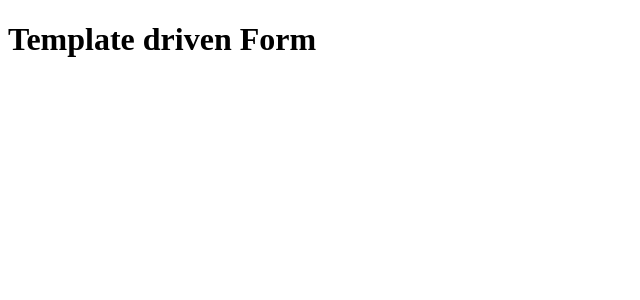
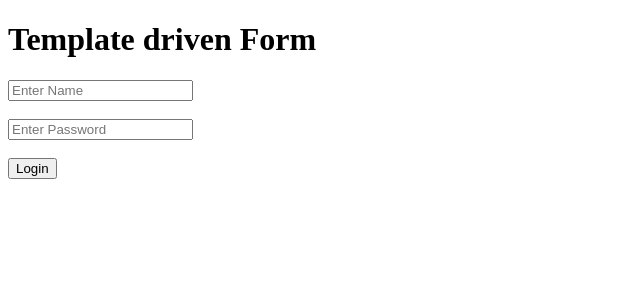
Before and after one commit to Adrion10/Angular_lesons, an Angular app in the folder angular-lessons/Form/: page / in a window 1280 px wide. Shown: the top 300 px of the page, without its empty margins (0-640 px from the left). Built offline with nearby package versions, Linux system fonts and the light colour scheme.

Commit message:
form input button

```diff
--- a/angular-lessons/Form/src/app/app.component.html
+++ b/angular-lessons/Form/src/app/app.component.html
@@ -1 +1,9 @@
 <h1>{{ title }}</h1>
+
+<form>
+  <input type="text" name="'name" placeholder="Enter Name" />
+  <br /><br />
+  <input type="Password" name="password" placeholder="Enter Password" />
+  <br /><br />
+  <button>Login</button>
+</form>
```
